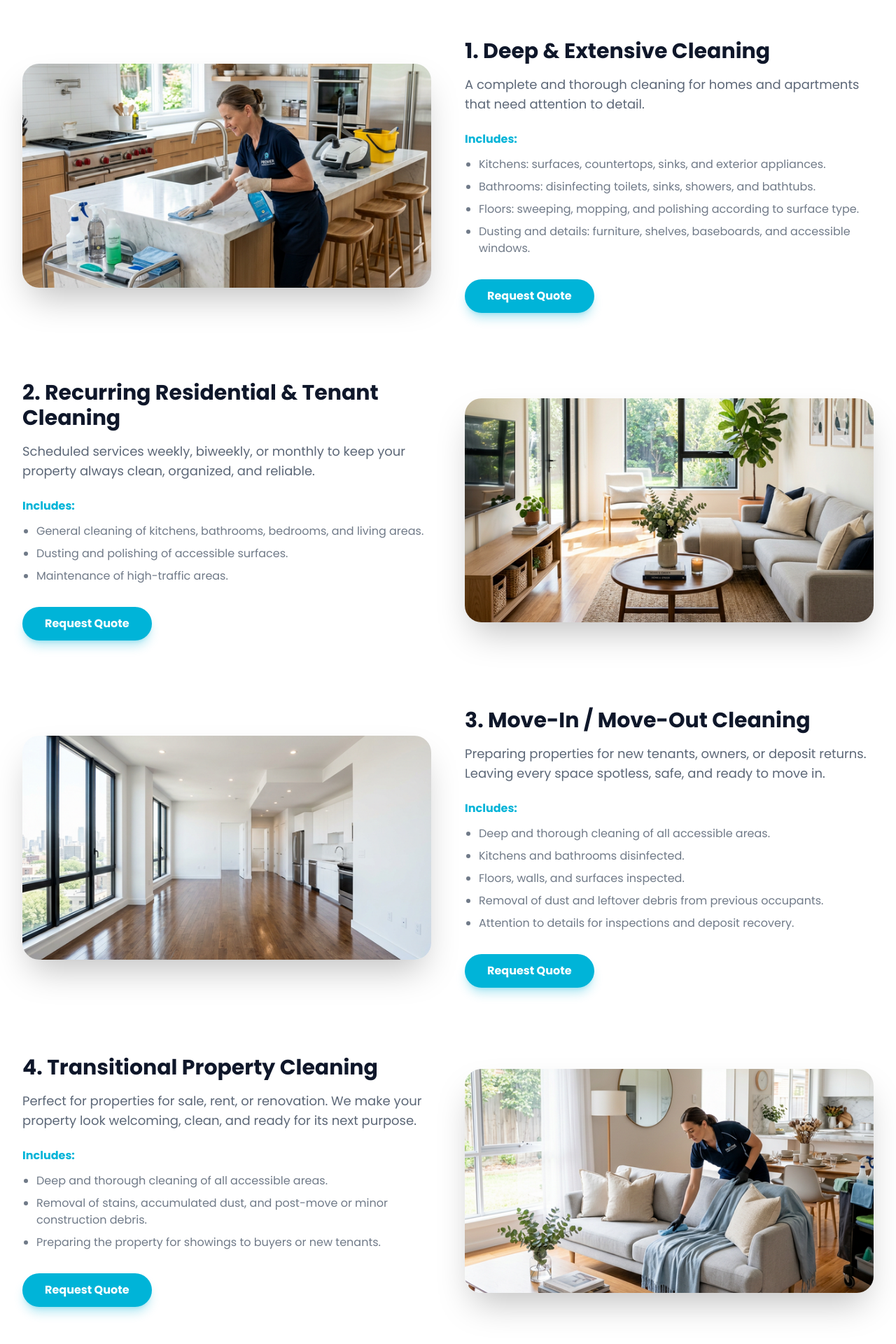
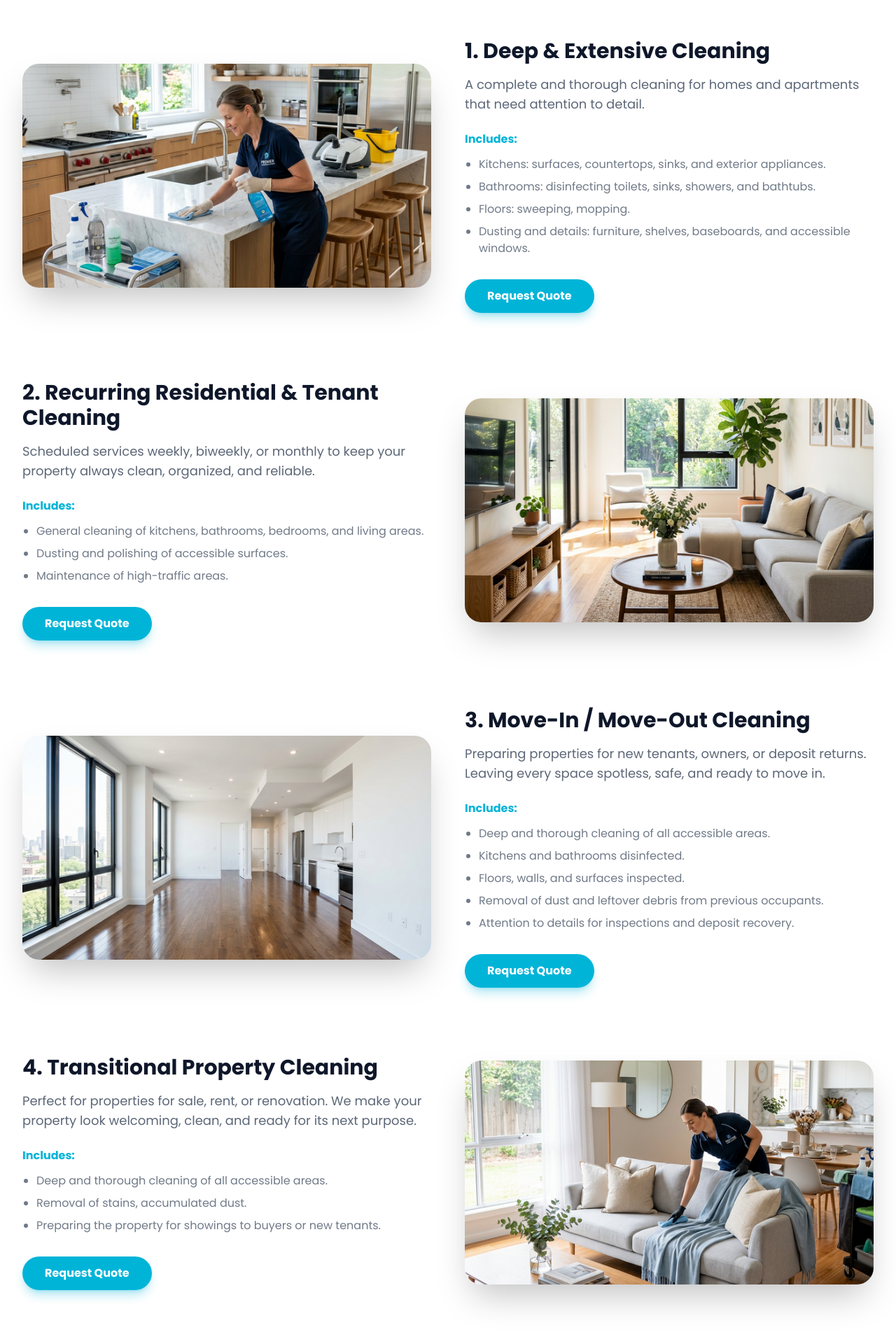
Before and after one commit to jorgegdi25/angelscleaning, a React (Vite) app: page /services in a window 1280 px wide. Shown: the part 390-2310 px from the top of the page at 70% size. Built offline with nearby package versions, Linux system fonts and the light colour scheme.

Commit message:
content: remove polishing and construction debris references from Services

```diff
--- a/src/pages/Services.jsx
+++ b/src/pages/Services.jsx
@@ -45,7 +45,7 @@ const Services = () => {
                             <ul className="space-y-2 mb-8 text-charcoal/70 list-disc pl-5">
                                 <li>Kitchens: surfaces, countertops, sinks, and exterior appliances.</li>
                                 <li>Bathrooms: disinfecting toilets, sinks, showers, and bathtubs.</li>
-                                <li>Floors: sweeping, mopping, and polishing according to surface type.</li>
+                                <li>Floors: sweeping, mopping.</li>
                                 <li>Dusting and details: furniture, shelves, baseboards, and accessible windows.</li>
                             </ul>
                             <Link to="/contact" className="inline-flex justify-center items-center bg-primary text-white hover:bg-[#0096b4] px-8 py-3 rounded-full text-base font-bold shadow-lg shadow-primary/30 transition-transform hover:-translate-y-1">Request Quote</Link>
@@ -107,7 +107,7 @@ const Services = () => {
                             <h4 className="font-bold text-primary mb-3">Includes:</h4>
                             <ul className="space-y-2 mb-8 text-charcoal/70 list-disc pl-5">
                                 <li>Deep and thorough cleaning of all accessible areas.</li>
-                                <li>Removal of stains, accumulated dust, and post-move or minor construction debris.</li>
+                                <li>Removal of stains, accumulated dust.</li>
                                 <li>Preparing the property for showings to buyers or new tenants.</li>
                             </ul>
                             <Link to="/contact" className="inline-flex justify-center items-center bg-primary text-white hover:bg-[#0096b4] px-8 py-3 rounded-full text-base font-bold shadow-lg shadow-primary/30 transition-transform hover:-translate-y-1">Request Quote</Link>
```
